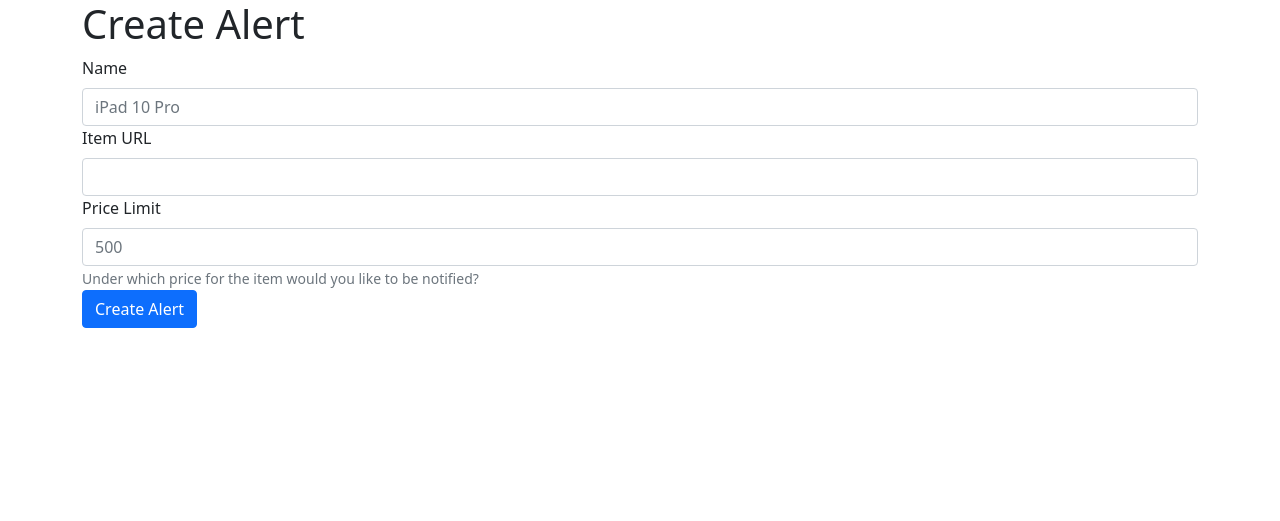
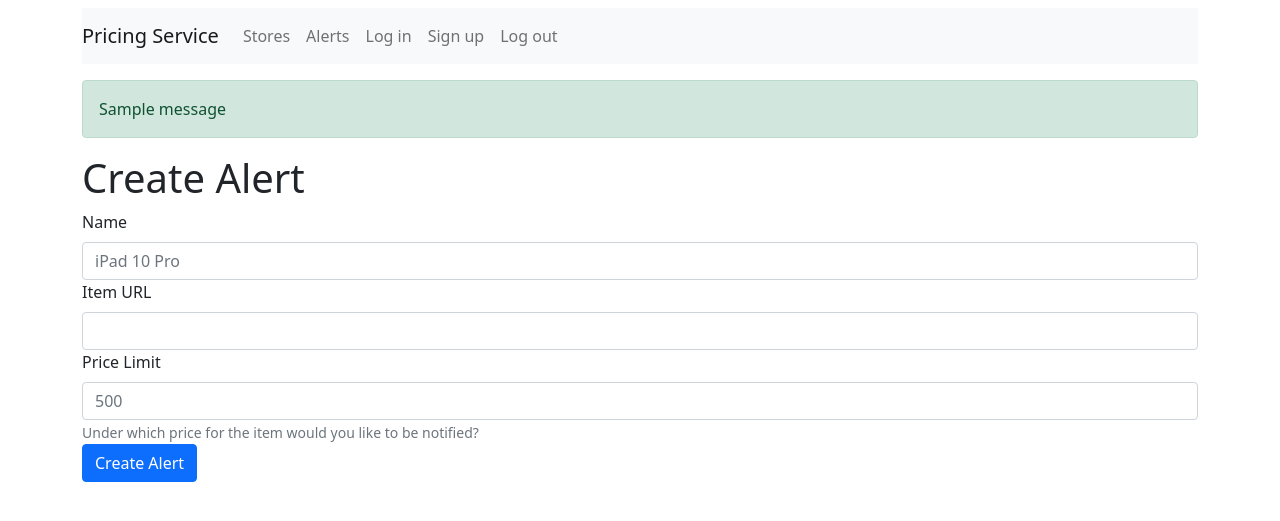
Before and after one commit to JustinZorch/Pricing_Web_App_Jan_2022, a Flask app: page /alerts/new in a window 1280 px wide. Shown: the top 521 px of the page. Run offline with Flask 2, Linux system fonts and the light colour scheme; one stand-in notice (Sample message) is shown; parts of the project's set-up code (start-up, migrations or seed data) failed here and were passed over; some libraries are stand-ins or nearby versions.

Commit message:
doing stuff

```diff
--- a/alert_updater.py
+++ b/alert_updater.py
@@ -1,14 +1,18 @@
 from common.database import Database
 from models.alert import Alert
+from dotenv import load_dotenv
 
+load_dotenv()
 
 Database.initialize()
 
 alerts = Alert.all()
 
+
 for alert in alerts:
     alert.load_item_price()
     alert.notify_if_price_reached()
+    alert.json()
 
 if not alerts:
     print("No alerts have been created. Add an item and an alert to begin!")
--- a/app.py
+++ b/app.py
@@ -1,13 +1,28 @@
-from flask import Flask
+import os
+
+from flask import Flask, session, render_template
 from views.alerts import alert_blueprint
 from common.database import Database
+from views.stores import store_blueprint
+from views.users import user_blueprint
 
 
-Database.initialize()
+@app.before_first_request
+def init_db():
+    Database.initialize()
 
 app = Flask(__name__)
+app.secret_key = os.environ.get('SECRET_KEY')
+app.config.update(ADMIN=os.environ.get('ADMIN'))
+
+@app.route('/')
+def home():
+    return render_template('home.html')
+
 
 app.register_blueprint(alert_blueprint, url_prefix="/alerts")
+app.register_blueprint(store_blueprint, url_prefix="/stores")
+app.register_blueprint(user_blueprint, url_prefix="/users")
 
 if __name__ == '__main__':
     app.run(debug=True)
--- a/common/database.py
+++ b/common/database.py
@@ -5,7 +5,7 @@ from typing import Dict
 
 class Database:
 
-    URI = ###
+    URI = "mongodb+srv://justin:Justin123@microblog.fcu71.mongodb.net/test"
     DATABASE = None
 
     @staticmethod
--- a/models/item.py
+++ b/models/item.py
@@ -11,13 +11,12 @@ from models.model import Model
 # eq=False so objects can't be compared agaisnt each other
 @dataclass(eq=False)
 class Item(Model):
-    collection: str = field(init=False, default='Itmes')
+    collection: str = field(init=False, default='Items')
     url: str
     tag_name: str
     query: Dict
     price: float = field(default=None)
     _id: str = field(default_factory=lambda: uuid.uuid4().hex)
-
 
     def load_price(self) -> float:
         response = requests.get(self.url, headers={
@@ -25,13 +24,13 @@ class Item(Model):
         })
         content = response.content
         soup = BeautifulSoup(content, "html.parser")
+        print(soup)
         element = soup.find(self.tag_name, self.query)
         string_price = element.text.strip()
 
         pattern = re.compile(r"(\d+,?\d*\.\d\d)")
         match = pattern.search(string_price)
         found_price = match.group(1)
-        print(found_price)
         without_commas = found_price.replace(",", "")
         self.price = float(without_commas)
         return self.price
@@ -41,6 +40,7 @@ class Item(Model):
             "_id": self._id,
             "url": self.url,
             "tag_name": self.tag_name,
+            "price": self.price,
             "query": self.query
         }
 
--- a/models/model.py
+++ b/models/model.py
@@ -23,6 +23,8 @@ class Model(metaclass=ABCMeta):
     def remove_from_mongo(self):
         Database.remove(self.collection, {"_id": self._id})
 
+
+
     @classmethod
     def get_by_id(cls: Type[T], _id: str) -> T:
         return cls.find_one_by("_id", _id)
--- a/models/store.py
+++ b/models/store.py
@@ -12,7 +12,7 @@ class Store(Model):
     url_prefix: str
     tag_name: str
     query: Dict
-    _uid: str = field(default_factory=lambda: uuid.uuid4().hex)
+    _id: str = field(default_factory=lambda: uuid.uuid4().hex)
 
     def json(self) -> Dict:
         return {
--- a/templates/base.html
+++ b/templates/base.html
@@ -6,10 +6,47 @@
     <title>Price Alerts</title>
 </head>
 <body>
-<div class="content container">
+<div class="content container mt-2">
+
+    <nav class="navbar navbar-expand-lg navbar-light bg-light mb-3">
+        <a class="navbar-brand" href="/">Pricing Service</a>
+        <button class="navbar-toggler" type="button" data-toggle="collapse" data-target="#navabarNavAltMarkup" aria-controls="navbarNavAltMarkup"
+                aria-expanded="false" aria-label="Toggle navigation">
+            <span class="navbar-toggler-icon"></span>
+        </button>
+        <div id="navbarNavalMarkup" class="collapse navbar-collapse">
+            <div class="navbar-nav">
+                <a class="nav-item nav-link" href="{{ url_for('stores.index') }}" >Stores</a>
+                <a class="nav-item nav-link" href="{{ url_for('alerts.index') }}">Alerts</a>
+                <a class="nav-item nav-link" href="{{ url_for('users.login_user') }}">Log in</a>
+                <a class="nav-item nav-link" href="{{ url_for('users.register_user') }}">Sign up</a>
+                <a class="nav-item nav-link" href="{{ url_for('users.log_out') }}">Log out</a>
+            </div>
+
+        </div>
+    </nav>
+
+    {% with messages = get_flashed_messages(with_categories=true) %}
+        {% if messages %}
+            {% for category, message in messages %}
+
+                <div class="alert alert-{{category}}" role="alert">
+                    {{ message }}
+                </div>
+
+            {% endfor %}
+        {% endif %}
+    {% endwith %}
+    <div class="mt-3">
     {% block content %}
 
     {% endblock %}
+    </div>
 </div>
+
+
+<script src="https://cdn.jsdelivr.net/npm/bootstrap@5.1.3/dist/js/bootstrap.bundle.min.js" integrity="sha384-ka7Sk0Gln4gmtz2MlQnikT1wXgYsOg+OMhuP+IlRH9sENBO0LRn5q+8nbTov4+1p" crossorigin="anonymous"></script>
+<script src="https://cdn.jsdelivr.net/npm/@popperjs/core@2.10.2/dist/umd/popper.min.js" integrity="sha384-7+zCNj/IqJ95wo16oMtfsKbZ9ccEh31eOz1HGyDuCQ6wgnyJNSYdrPa03rtR1zdB" crossorigin="anonymous"></script>
+<script src="https://cdn.jsdelivr.net/npm/bootstrap@5.1.3/dist/js/bootstrap.min.js" integrity="sha384-QJHtvGhmr9XOIpI6YVutG+2QOK9T+ZnN4kzFN1RtK3zEFEIsxhlmWl5/YESvpZ13" crossorigin="anonymous"></script>
 </body>
 </html>
--- a/views/alerts.py
+++ b/views/alerts.py
@@ -1,27 +1,63 @@
-from flask import Blueprint, render_template, request
+from flask import Blueprint, render_template, request, redirect, url_for, session
 from models.alert import Alert
 from models.item import Item
 from models.store import Store
+from models.user import requires_login
+
+# require_login is the decorator to add functionality to the function
+# @requires_login has to go underneath the route decorator
 
 alert_blueprint = Blueprint('alerts', __name__)
 
 @alert_blueprint.route('/')
+@requires_login
 def index():
-    alerts = Alert.all()
+    alerts = Alert.find_many_by('user_email', session['email'])
     return render_template('alerts/index.html', alerts=alerts)
 
 
 @alert_blueprint.route('/new', methods=['POST', 'GET'])
+@requires_login
 def new_alert():
     if request.method == 'POST':
         item_url = request.form['item_url']
         alert_name = request.form['name']
         price_limit = float(request.form['price_limit'])
 
+        print(item_url)
         store = Store.find_by_url(item_url)
+        print(store)
         item = Item(item_url, store.tag_name, store.query)
+        item.load_price()
         item.save_to_mongo()
 
-        Alert(alert_name, item._id, price_limit).save_to_mongo()
+        Alert(alert_name, item._id, price_limit, session['email']).save_to_mongo()
+
+        return redirect(url_for('.index'))
 
     return render_template('alerts/new_alert.html')
+
+
+@alert_blueprint.route('/edit/<string:alert_id>', methods=['POST', 'GET'])
+@requires_login
+def edit_alert(alert_id):
+    alert = Alert.get_by_id(alert_id)
+
+    if request.method == "POST":
+        price_limit = float(request.form['price_limit'])
+
+        alert.price_limit = price_limit
+        alert.save_to_mongo()
+
+        # .index means access index function in current blueprint
+        return redirect(url_for('.index'))
+
+    return render_template('alerts/edit_alert.html', alert=alert)
+
+@alert_blueprint.route('/delete/<string:alert_id>')
+@requires_login
+def delete_alert(alert_id):
+    alert = Alert.get_by_id(alert_id)
+    if alert.user_email == session['email']:
+        alert.remove_from_mongo()
+    return redirect(url_for('.index'))
```
Also changed, not shown: models/alert.py (+15 -2 lines), templates/alerts/index.html (+12 -1 lines), 2 other files.
